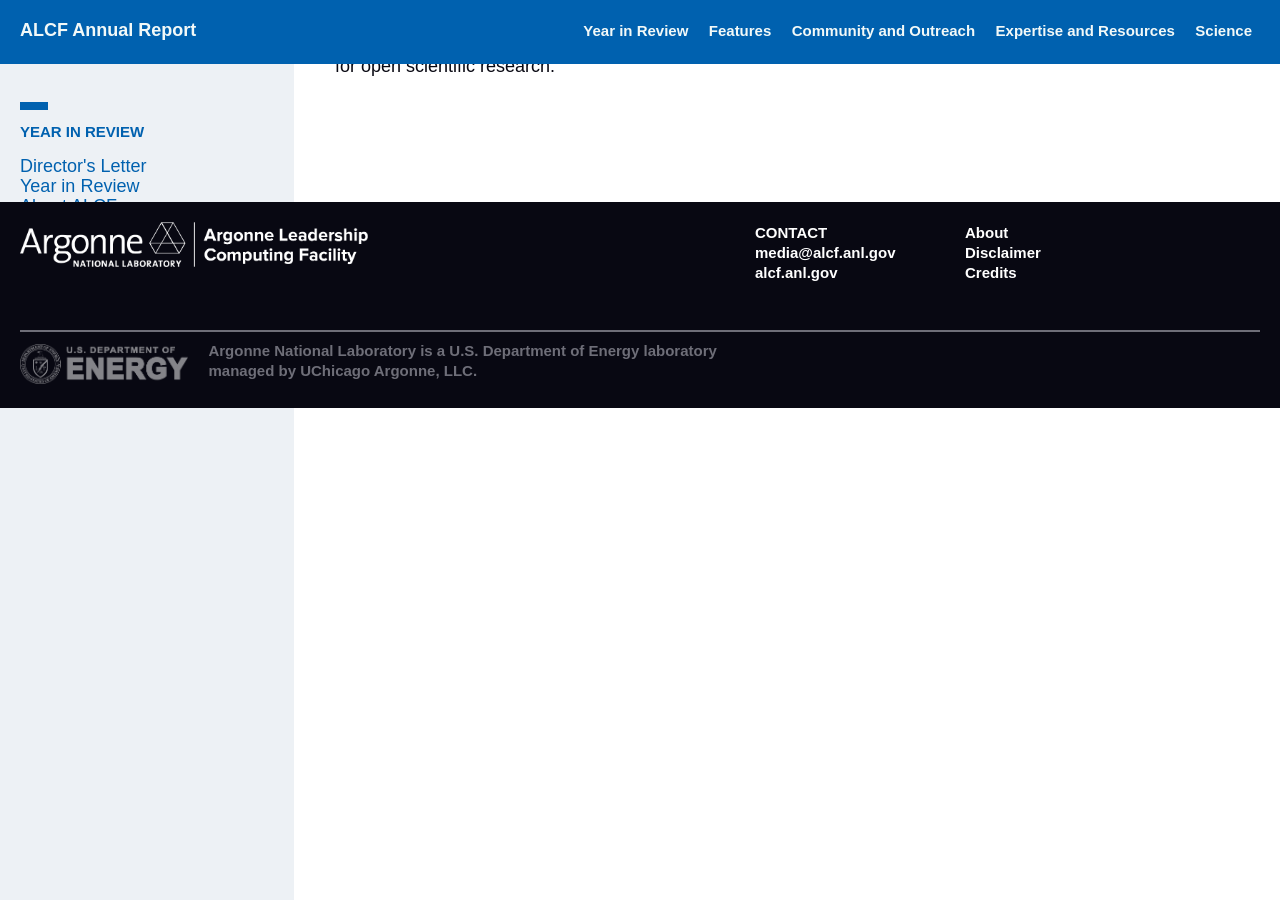
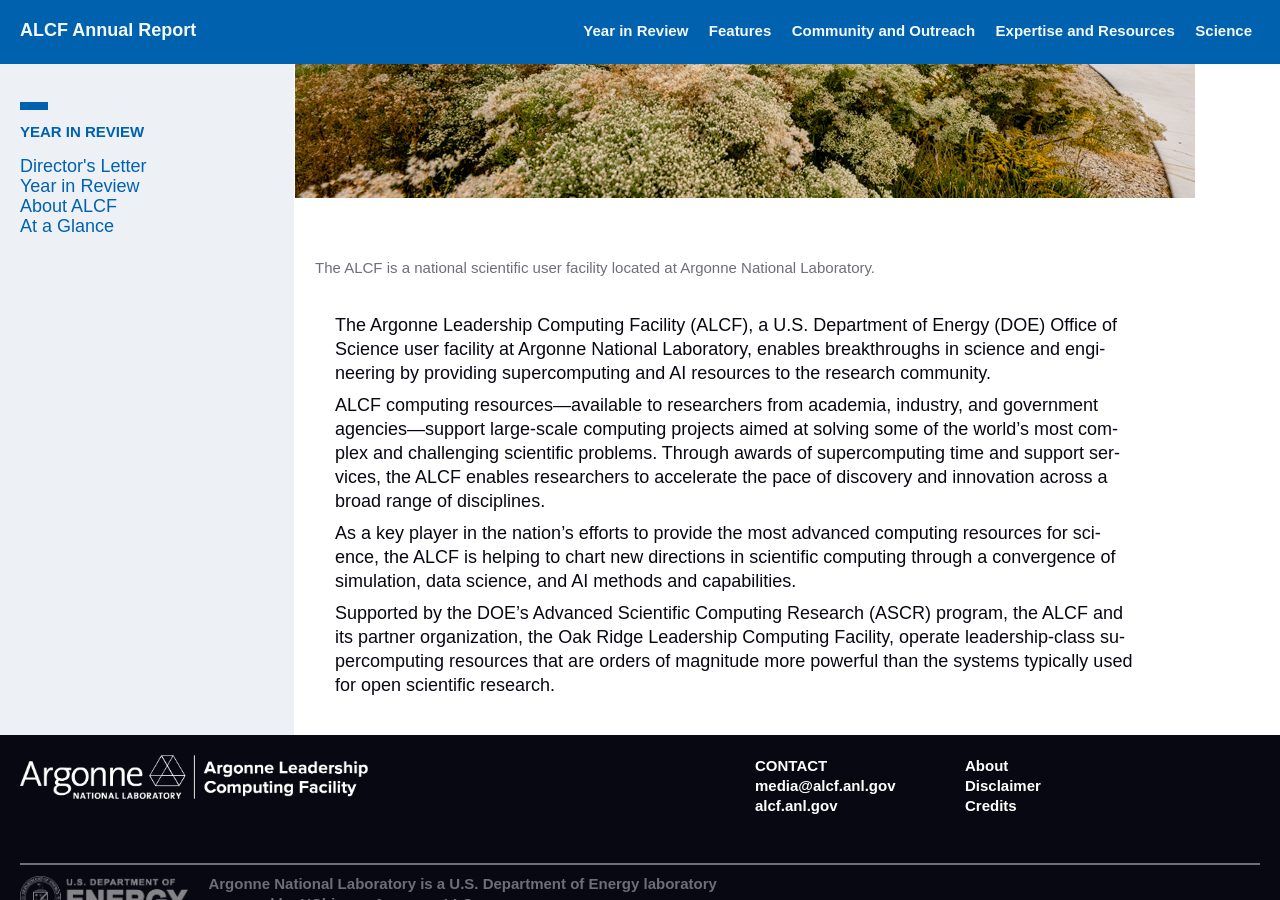
Before and after one commit to sbx-bnagle/ALCF-AR2022, a Jekyll site: the page built from 01_year-in-review/about-alcf.md, in a window 1280 px wide and 900 px high, scrolled down 492 px. Built offline with Jekyll 4.4.1, drawn with Linux system fonts in a browser that asks for light colours; some web fonts are replaced.

Commit message:
added image

```diff
--- a/01_year-in-review/about-alcf.md
+++ b/01_year-in-review/about-alcf.md
@@ -2,6 +2,8 @@
 layout: page
 
 title: About ALCF
+hero-img-source: "TCSBuilding.jpg"
+hero-img-caption: "The ALCF is a national scientific user facility located at Argonne National Laboratory."
 
 theme: white
 permalink: /year-in-review/about-alcf/
```
